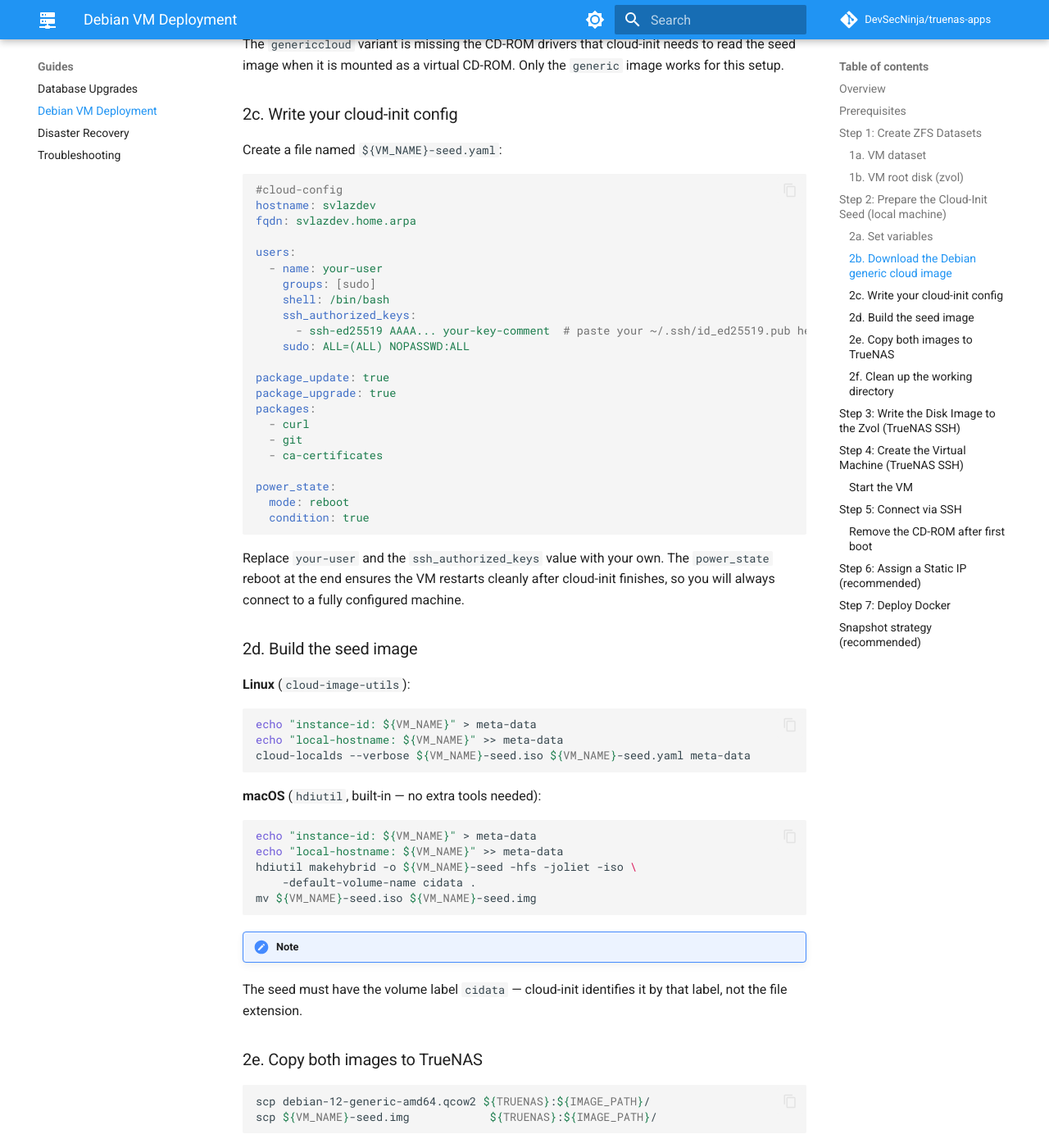
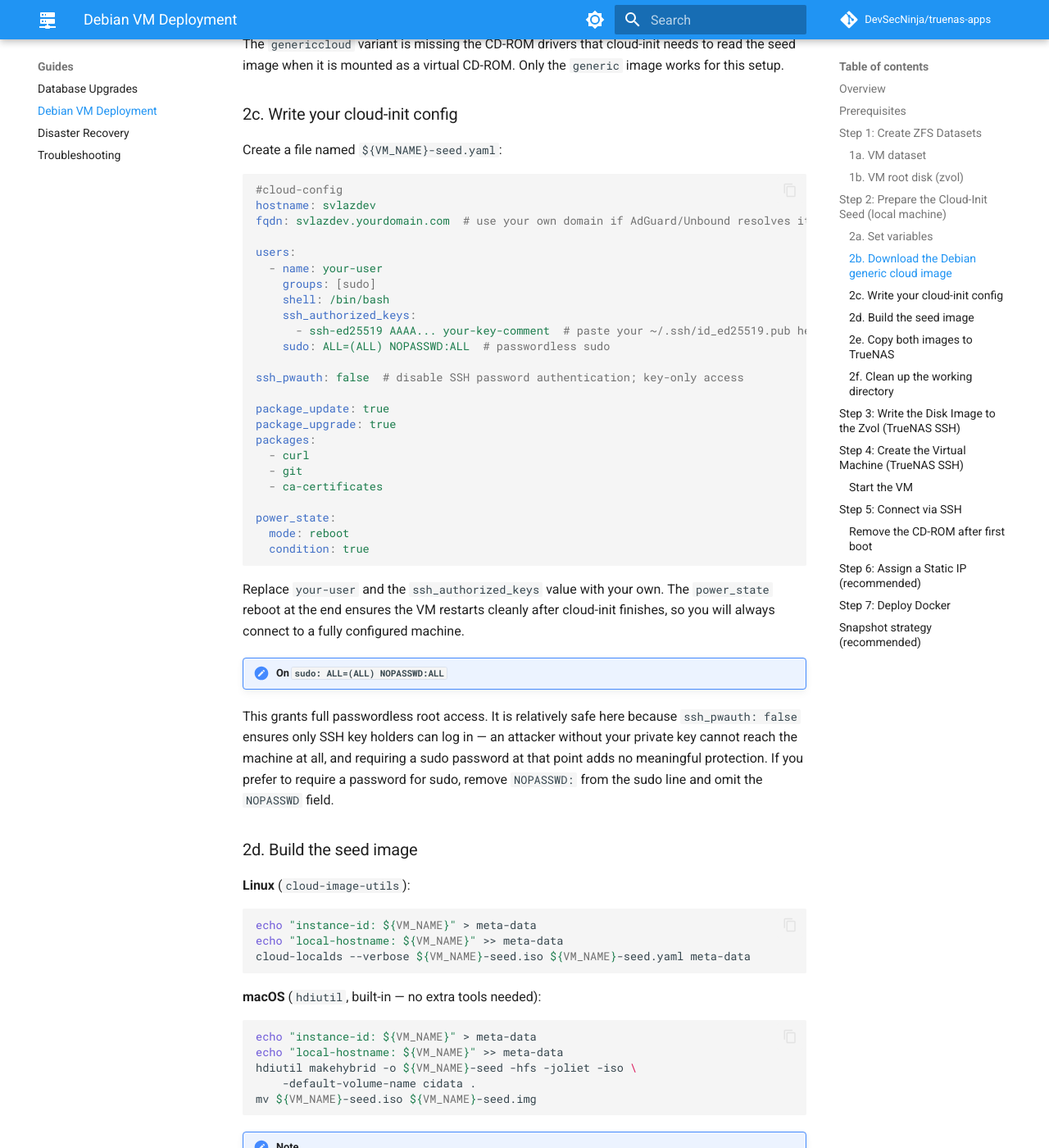
Before and after one commit to DevSecNinja/truenas-apps, an MkDocs documentation site: the page built from docs/VM-DEBIAN.md, in a window 1280 px wide and 1400 px high, scrolled down 3076 px. Shown: the whole window at 82% size. Built offline with MkDocs 1.6.1 and Material for MkDocs 9.7.7, drawn with Linux system fonts in a browser that asks for light colours; comment, search, counter and statistics services are not loaded.

Commit message:
docs: update cloud-init seed configuration with domain and security enhancements

````diff
--- a/docs/VM-DEBIAN.md
+++ b/docs/VM-DEBIAN.md
@@ -102,7 +102,7 @@ Create a file named `${VM_NAME}-seed.yaml`:
 ```yaml
 #cloud-config
 hostname: svlazdev
-fqdn: svlazdev.home.arpa
+fqdn: svlazdev.yourdomain.com  # use your own domain if AdGuard/Unbound resolves it internally
 
 users:
   - name: your-user
@@ -110,7 +110,9 @@ users:
     shell: /bin/bash
     ssh_authorized_keys:
       - ssh-ed25519 AAAA... your-key-comment  # paste your ~/.ssh/id_ed25519.pub here
-    sudo: ALL=(ALL) NOPASSWD:ALL
+    sudo: ALL=(ALL) NOPASSWD:ALL  # passwordless sudo
+
+ssh_pwauth: false  # disable SSH password authentication; key-only access
 
 package_update: true
 package_upgrade: true
@@ -125,6 +127,13 @@ power_state:
 ```
 
 Replace `your-user` and the `ssh_authorized_keys` value with your own. The `power_state` reboot at the end ensures the VM restarts cleanly after cloud-init finishes, so you will always connect to a fully configured machine.
+
+!!! note "On `sudo: ALL=(ALL) NOPASSWD:ALL`"
+This grants full passwordless root access. It is relatively safe here because `ssh_pwauth: false` ensures
+only SSH key holders can log in — an attacker without your private key cannot reach the machine
+at all, and requiring a sudo password at that point adds no meaningful protection. If you prefer
+to require a password for sudo, remove `NOPASSWD:` from the sudo line and omit the `NOPASSWD`
+field.
 
 ### 2d. Build the seed image
 
````
